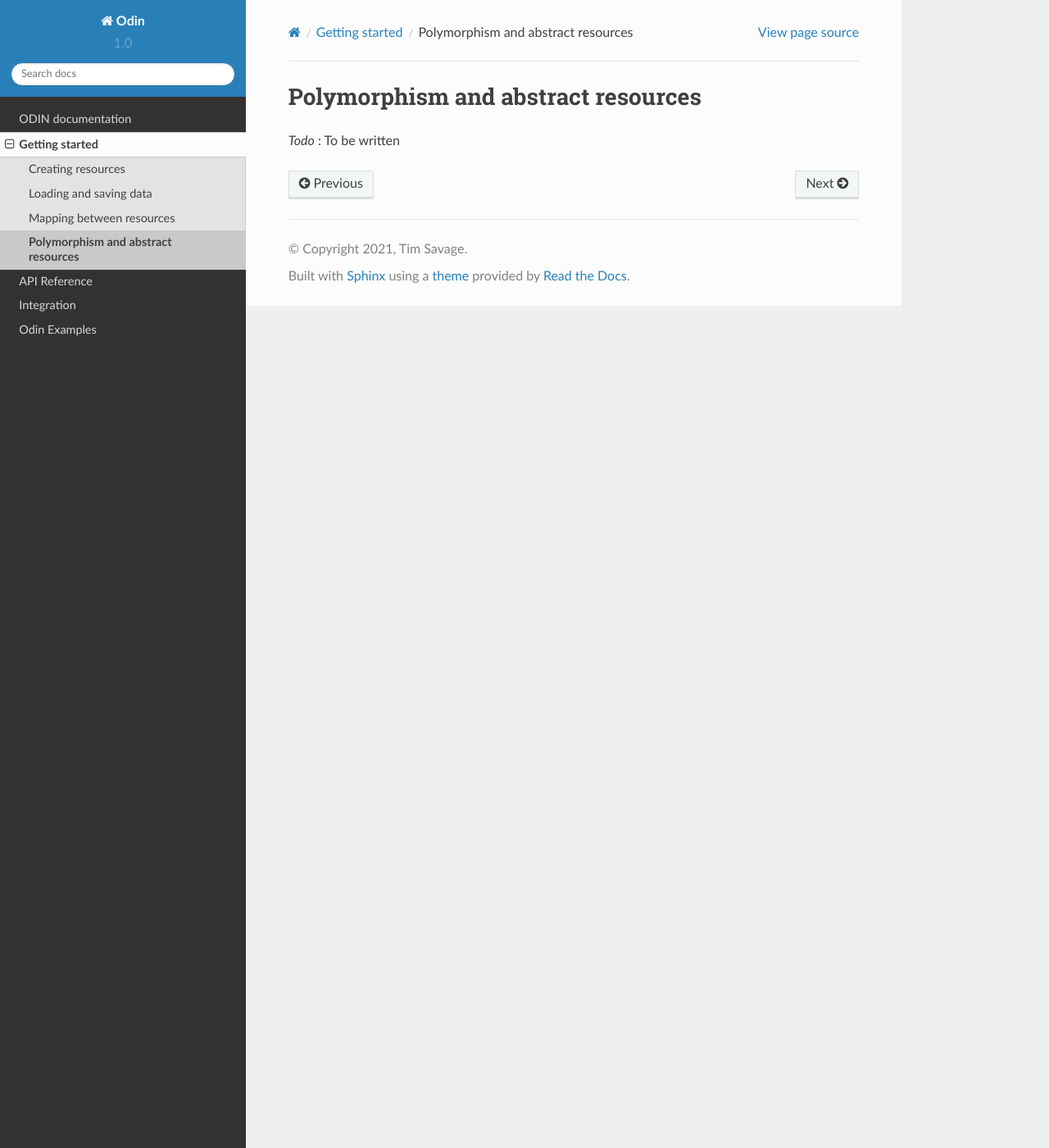
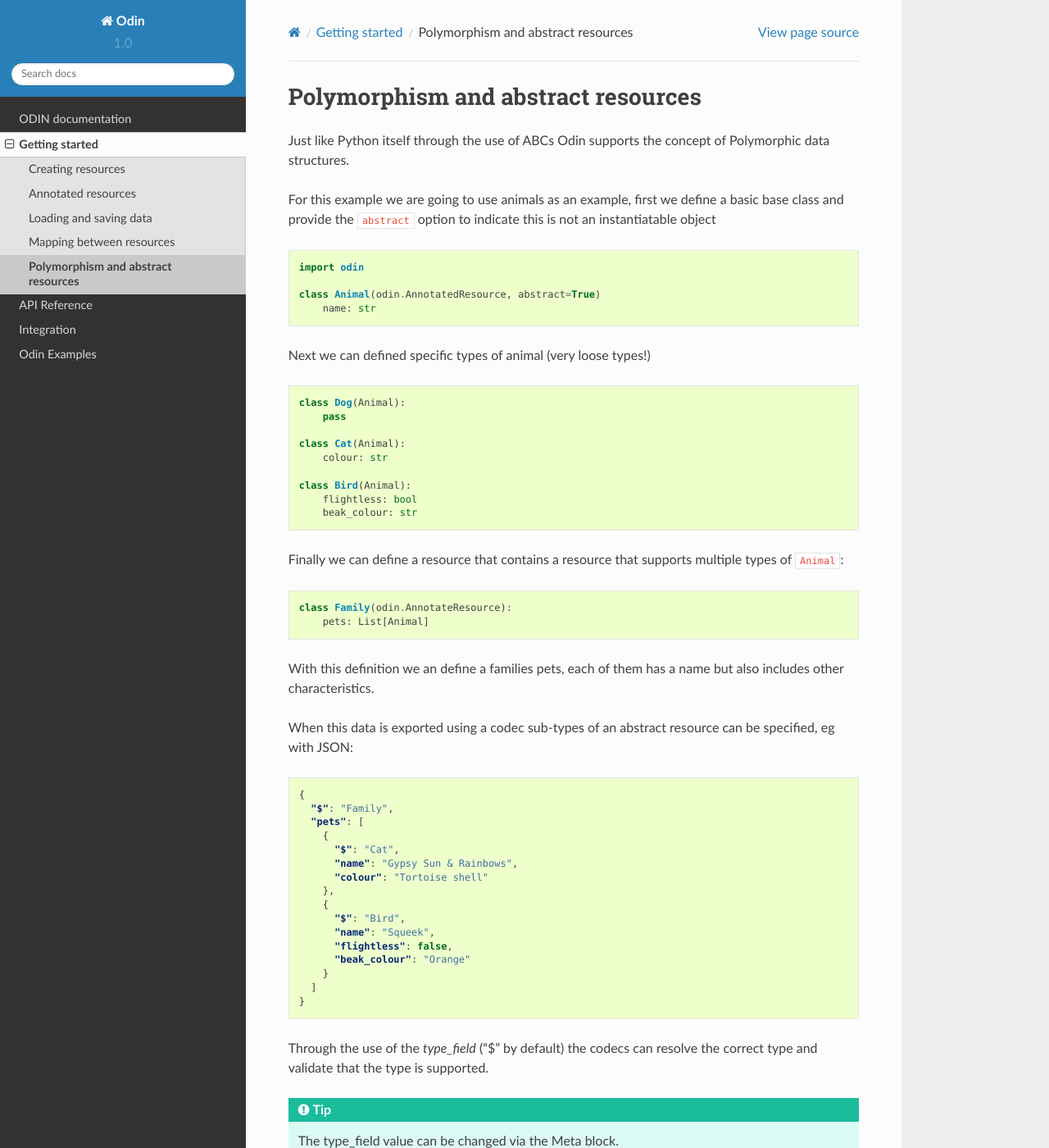
Before and after one commit to python-odin/odin, a Sphinx documentation site: the page built from docs/intro/polymorphism-and-abstract-resources.rst, in a window 1280 px wide and 1400 px high. Shown: the whole window at 82% size. Built offline with Sphinx 7.4.7 and the Read the Docs theme 2.0.0, drawn with Linux system fonts in a browser that asks for light colours; pages that are not in the unit, such as notebooks, are missing from menus.

Commit message:
Add docs for abstract fields

```diff
--- a/docs/index.rst
+++ b/docs/index.rst
@@ -10,6 +10,7 @@
 Quick overview to get up to speed with Odin.
 
 * :doc:`intro/creating-resources`
+* :doc:`intro/annotated-resources`
 * :doc:`intro/loading-and-saving-data`
 * :doc:`intro/mapping-between-resources`
 
--- a/docs/intro/index.rst
+++ b/docs/intro/index.rst
@@ -8,6 +8,7 @@
    :maxdepth: 1
 
    creating-resources
+   annotated-resources
    loading-and-saving-data
    mapping-between-resources
    polymorphism-and-abstract-resources
--- a/docs/intro/polymorphism-and-abstract-resources.rst
+++ b/docs/intro/polymorphism-and-abstract-resources.rst
@@ -2,4 +2,66 @@
 Polymorphism and abstract resources
 ###################################
 
-*Todo* : To be written
+Just like Python itself through the use of ABCs Odin supports the concept of Polymorphic data structures.
+
+For this example we are going to use animals as an example, first we define a basic base class and provide the
+``abstract`` option to indicate this is not an instantiatable object
+
+.. code-block:: python
+
+    import odin
+
+    class Animal(odin.AnnotatedResource, abstract=True)
+        name: str
+
+
+Next we can defined specific types of animal (very loose types!)
+
+.. code-block:: python
+
+    class Dog(Animal):
+        pass
+
+    class Cat(Animal):
+        colour: str
+
+    class Bird(Animal):
+        flightless: bool
+        beak_colour: str
+
+
+Finally we can define a resource that contains a resource that supports multiple types of ``Animal``:
+
+.. code-block:: python
+
+    class Family(odin.AnnotateResource):
+        pets: List[Animal]
+
+
+With this definition we an define a families pets, each of them has a name but also includes other characteristics.
+
+When this data is exported using a codec sub-types of an abstract resource can be specified, eg with JSON:
+
+.. code-block:: json
+
+    {
+      "$": "Family",
+      "pets": [
+        {
+          "$": "Cat",
+          "name": "Gypsy Sun & Rainbows",
+          "colour": "Tortoise shell"
+        },
+        {
+          "$": "Bird",
+          "name": "Squeek",
+          "flightless": false,
+          "beak_colour": "Orange"
+        }
+      ]
+    }
+
+Through the use of the `type_field` ("$" by default) the codecs can resolve the correct type and validate that the
+type is supported.
+
+.. tip:: The type_field value can be changed via the Meta block.
--- a/docs/ref/resources/index.rst
+++ b/docs/ref/resources/index.rst
@@ -9,4 +9,5 @@
 
    fields
    instances
+   annotated
    options
```
Also changed, not shown: docs/integration/django/index.rst (deleted, +0 -42 lines), docs/intro/annotated-resources.rst (added, +93 -0 lines), docs/intro/mapping-between-resources.rst (+6 -6 lines), docs/ref/resources/annotated.rst (added, +140 -0 lines).
